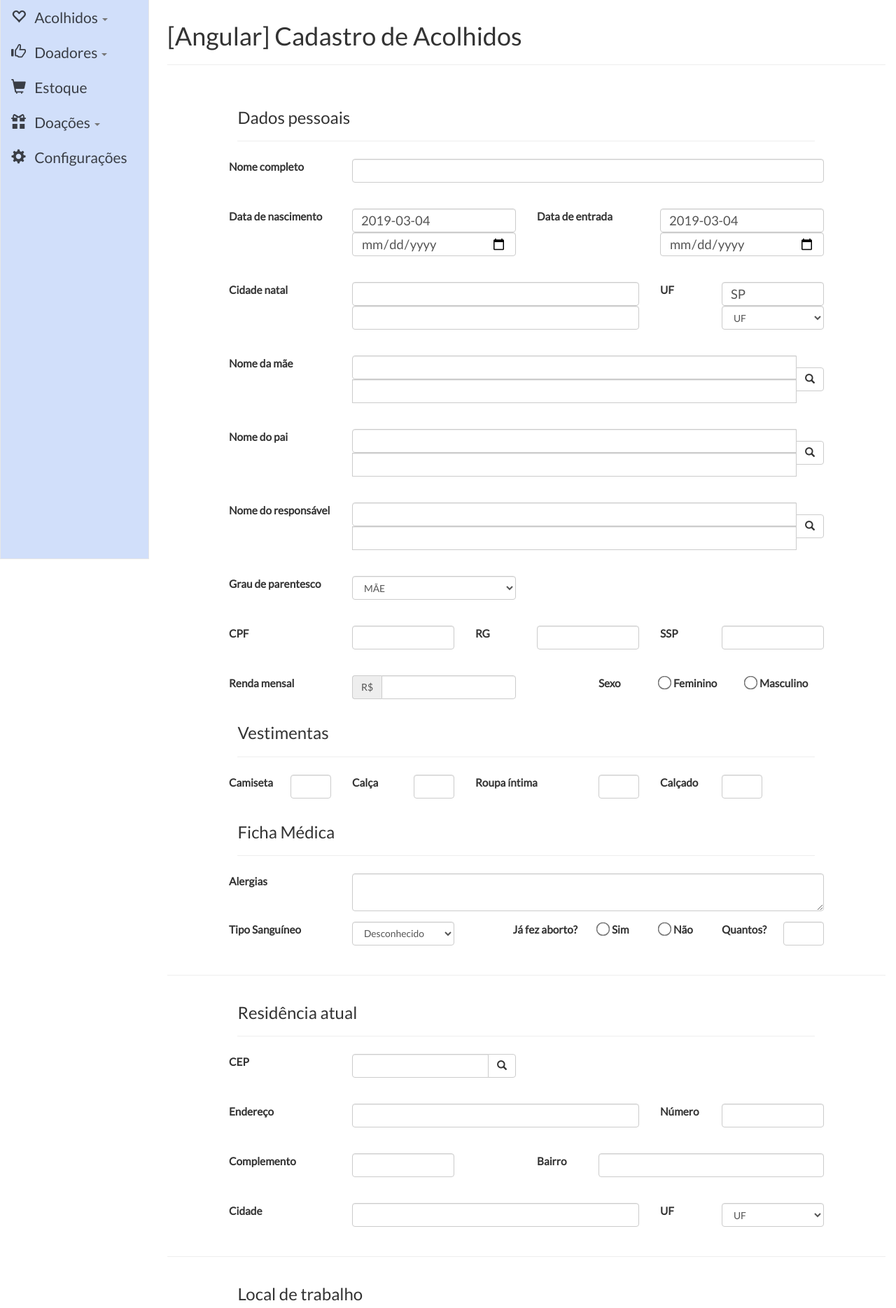
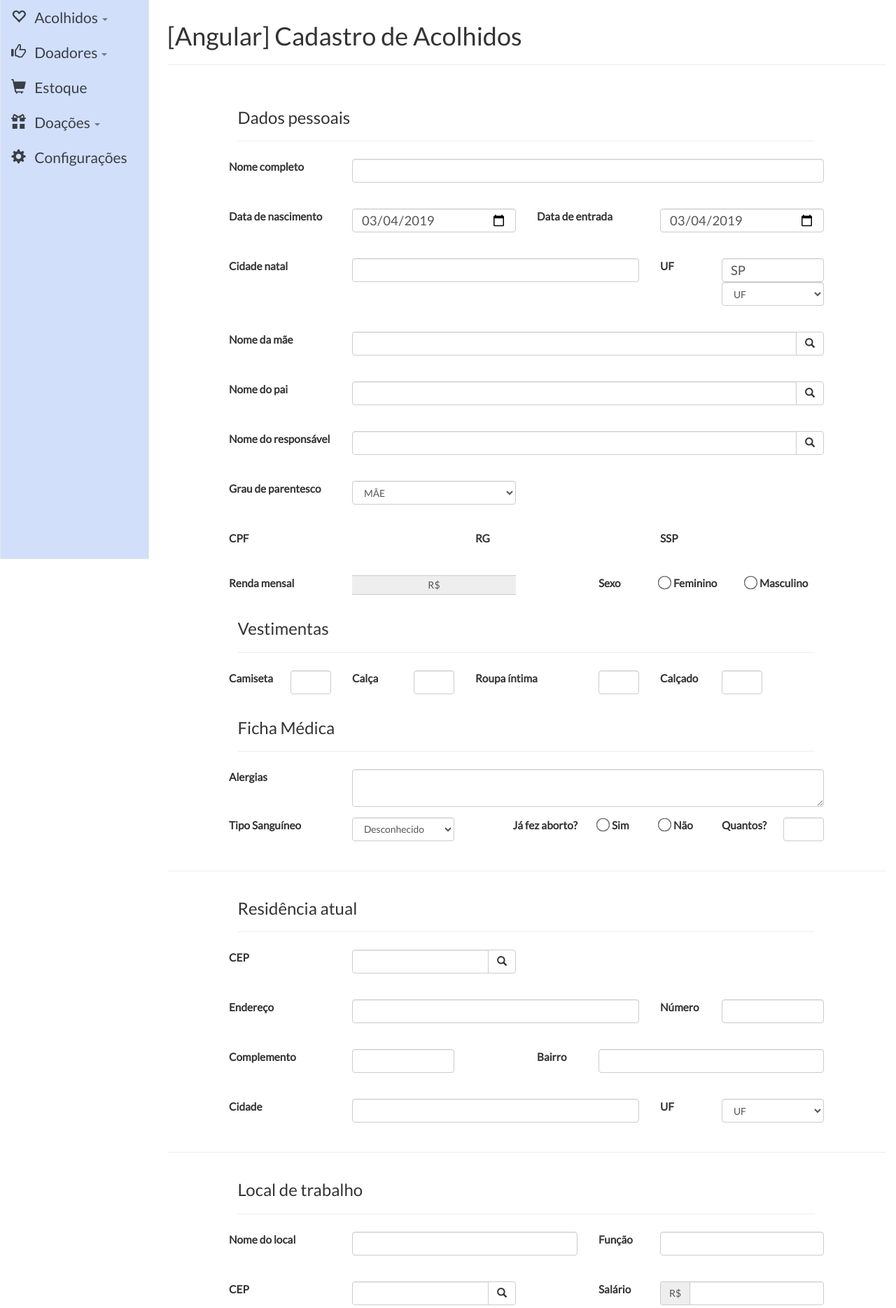
Before and after one commit to camila-cruz/sos-nova-vida, a Django app: page /formAcolhido in a window 1280 px wide. Shown: the part 59-1928 px from the top of the page at 70% size. Run offline with Django 3.2, Linux system fonts and the light colour scheme; some libraries are stand-ins or nearby versions; some web fonts are replaced.

Commit message:
Habilita o django-widget-tweaks nos templates e customiza os campos do Cadastro de Acolhido

```diff
--- a/sistema/templates/formAcolhido.html
+++ b/sistema/templates/formAcolhido.html
@@ -1,6 +1,7 @@
 <!-- <script src="../static/src/js/main.js"></script> -->
 {% extends 'menu.html'%}
 {% load staticfiles %}
+{% load widget_tweaks %}
 
 {% block content %}
     <h1>[Angular] Cadastro de Acolhidos</h1>
@@ -13,7 +14,7 @@
             {{ form.nome.errors }}
             <label for="{{ form.nome.id_for_label }}" class="col-md-2 col-md-offset-1">Nome completo</label>
             <div class="col-md-8">
-                {{ form.nome }}<br>
+                {% render_field form.nome class+="form-control" %}<br>
                 <!--<input type="text" ng-model='acolhido.nome' class="form-control">-->
             </div>
         </div>
@@ -22,16 +23,13 @@
             {{ form.data_nasc.errors }}
             <label for="{{ form.data_nasc.id_for_label }}" class="col-md-2 col-md-offset-1">Data de nascimento</label>
             <div class="col-md-3">
-                {{ form.data_nasc }}
-                <!-- Não gera input com type='date' -->
-                <input type="date" ng-model='acolhido.dataNasc' class="form-control">
+                {% render_field form.data_nasc class+="form-control" type="date" %}
             </div>
 
             {{ form.data_entrada.errors }}
             <label for="{{ form.data_entrada.id_for_label }}" class="col-md-2">Data de entrada</label>
             <div class="col-md-3">
-                {{ form.data_entrada }}
-                <input type="date" ng-model='acolhido.dataEntrada' class="form-control"><br>
+                {% render_field form.data_entrada class+="form-control" type="date" %}<br>
             </div>
         </div>
 
@@ -39,14 +37,13 @@
             {{ form.cid_natal.errors }}
             <label for="{{ form.cid_natal.id_for_label }}" class="col-md-2 col-md-offset-1">Cidade natal</label>
             <div class="col-md-5">
-                {{ form.cid_natal }}
-                <input type="text" ng-model='acolhido.dependente.cidadeNatal' class="form-control"><br>
+                {% render_field form.cid_natal class+="form-control" %}
             </div>
 
             {{ form.uf.errors }}
             <label for="{{ form.uf.id_for_label }}" class="col-md-1">UF</label>
             <div class="col-md-2">
-                {{ form.uf }}
+                {% render_field form.uf class+="form-control" %}
                 <select class='form-control' ng-model='acolhido.dependente.uf' ng-options='uf.nome for uf in ufs'>
                     <option value='' ng-disabled='true'>UF</option>
                 </select><br>
@@ -58,8 +55,7 @@
             <label for="{{ form.nome_mae.id_for_label }}" class="col-md-2 col-md-offset-1">Nome da mãe</label>
             <div class="col-md-8">
                 <div class="input-group">
-                    {{ form.nome_mae }}
-                    <input type="text" ng-model='acolhido.nomeMae' class="form-control">
+                    {% render_field form.nome_mae class+="form-control" %}
                     <div class="input-group-btn">
                         <button class="btn btn-default btn-input-group" type="button">
                             <span class="glyphicon glyphicon-search"></span>
@@ -74,8 +70,7 @@
             <label for="{{ form.nome_pai.id_for_label }}" class="col-md-2 col-md-offset-1">Nome do pai</label>
             <div class="col-md-8">
                 <div class="input-group">
-                    {{ form.nome_pai }}
-                    <input type="text" ng-model='acolhido.nomePai' class="form-control">
+                    {% render_field form.nome_pai class+="form-control" %}
                     <div class="input-group-btn">
                         <button class="btn btn-default btn-input-group" type="button">
                             <span class="glyphicon glyphicon-search"></span>
@@ -90,8 +85,7 @@
             <label for="{{ form.nome_resp.id_for_label }}" class="col-md-2 col-md-offset-1">Nome do responsável</label>
             <div class="col-md-8">
                 <div class="input-group">
-                    {{ form.nome_resp }}
-                    <input type="text" ng-model='acolhido.nomePai' class="form-control">
+                    {% render_field form.nome_resp class+="form-control" %}
                     <div class="input-group-btn">
                         <button class="btn btn-default btn-input-group" type="button">
                             <span class="glyphicon glyphicon-search"></span>
@@ -115,27 +109,32 @@
         </div>
 
         <div class="form-group">
-            <label class="col-md-2 col-md-offset-1">CPF</label>
+            {{ form.cpf.errors }}
+            <label for="{{ form.cpf.id_for_label }}" class="col-md-2 col-md-offset-1">CPF</label>
             <div class="col-md-2">
-                <input type="text" ng-model='acolhido.cpf' class="form-control">
+                {% render_field form.cpf class+="form-control" %}
             </div>
 
-            <label class="col-md-1">RG</label>
+            {{ form.rg.errors }}
+            <label for="{{ form.rg.id_for_label }}" class="col-md-1">RG</label>
             <div class="col-md-2">
-                <input type="text" ng-model='acolhido.rg' class="form-control">
+                {% render_field form.rg class+="form-control" %}
             </div>
+
             <!-- Órgão emissor -->
-            <label class="col-md-1 ">SSP</label>
+            {{ form.rg.errors }}
+            <label for="{{ form.rg.id_for_label }}" class="col-md-1 ">SSP</label>
             <div class="col-md-2">
-                <input type="text" ng-model='acolhido.ssp' class="form-control">
+                {% render_field form.ssp class+="form-control" %}
             </div>
         </div><br>
 
         <div class="form-group">
-            <label class="col-md-2 col-md-offset-1">Renda mensal</label>
+            {{ form.renda.errors }}
+            <label for="{{ form.renda.id_for_label }}" class="col-md-2 col-md-offset-1">Renda mensal</label>
             <div class="col-md-3">
                 <div class="input-group">
-                    <span class="input-group-addon">R$</span><input type="text" ng-model='acolhido.renda' class="form-control">
+                    <span class="input-group-addon">R$</span>{% render_field form.renda class+="form-control" %}
                 </div>
             </div>
 
@@ -177,6 +176,7 @@
             </div>
         </div>
         <div class='form-group'>
+            {{ form.cpf.errors }}
             <label class='col-md-2 col-md-offset-1'>Tipo Sanguíneo</label>
             <div class='col-md-2'>
                 <select class='form-control' ng-model='acolhido.tipoSanguineo'>
--- a/sistema/templates/menu.html
+++ b/sistema/templates/menu.html
@@ -93,7 +93,7 @@
             {% endblock %}
         </section>
         <script>
-            $('input:not(:checkbox, :radio)').addClass("form-control");
+           // $('input:not(:checkbox, :radio)').addClass("form-control");
         </script>
     </div>
 </body>
```
